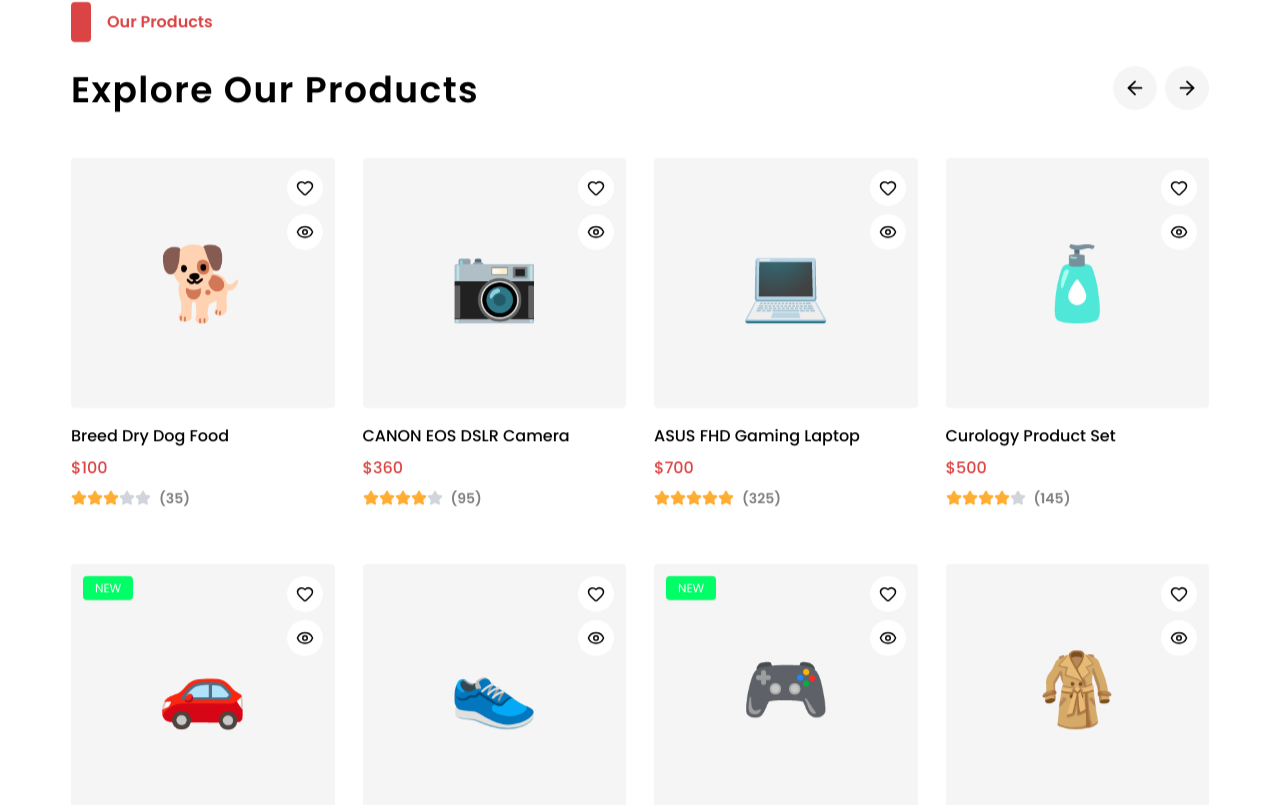
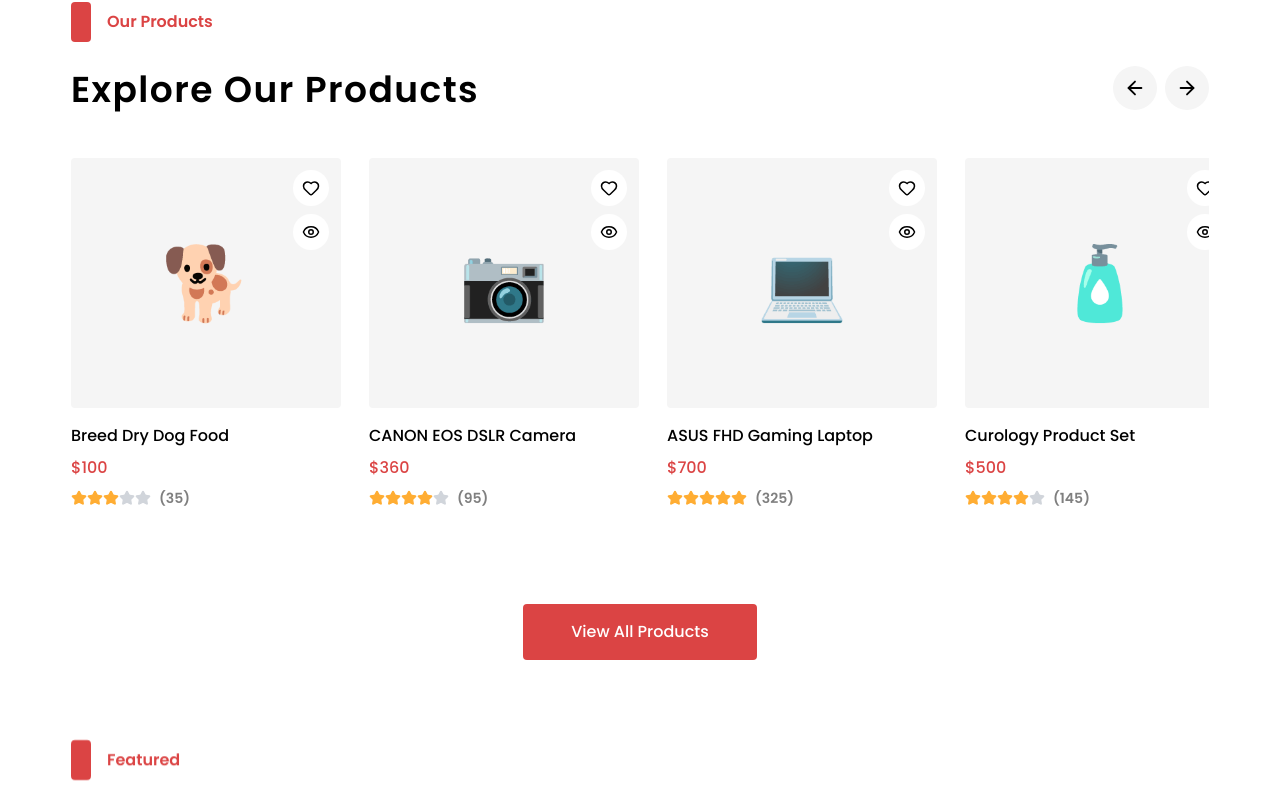
Before and after one commit to anointedosara/ecommerce, a Next.js app: page / in a window 1280 px wide. Shown: the part 2861-3666 px from the top of the page. Built offline with nearby package versions, Linux system fonts and the light colour scheme.

Commit message:
first commit

```diff
--- a/src/components/home/ExploreProducts.tsx
+++ b/src/components/home/ExploreProducts.tsx
@@ -1,5 +1,6 @@
 "use client";
 
+import { useRef } from "react";
 import Link from "next/link";
 import { exploreProducts } from "@/lib/data";
 import SectionHeading from "@/components/ui/SectionHeading";
@@ -9,18 +10,30 @@ import { useLanguage } from "@/lib/i18n";
 
 export default function ExploreProducts() {
   const { t } = useLanguage();
+  const rowRef = useRef<HTMLDivElement>(null);
+
+  const scroll = (direction: 1 | -1) => {
+    rowRef.current?.scrollBy({ left: direction * 297, behavior: "smooth" });
+  };
+
   return (
     <section className="mx-auto max-w-[1170px] px-4 pt-16">
       <SectionHeading
         label={t("section.ourProducts")}
         title={t("section.exploreProducts")}
       >
-        <CarouselArrows />
+        <CarouselArrows onPrev={() => scroll(-1)} onNext={() => scroll(1)} />
       </SectionHeading>
 
-      <div className="mt-12 grid grid-cols-1 gap-x-7 gap-y-14 sm:grid-cols-2 lg:grid-cols-4">
+      {/* Single horizontally scrollable row, like Flash Sales */}
+      <div
+        ref={rowRef}
+        className="no-scrollbar mt-12 flex gap-7 overflow-x-auto scroll-smooth pb-2"
+      >
         {exploreProducts.map((product) => (
-          <ProductCard key={product.id} product={product} showDiscount={false} />
+          <div key={product.id} className="w-[270px] shrink-0">
+            <ProductCard product={product} showDiscount={false} />
+          </div>
         ))}
       </div>
 
--- a/src/components/product/ProductDetails.tsx
+++ b/src/components/product/ProductDetails.tsx
@@ -15,7 +15,7 @@ export default function ProductDetails({ product }: { product: Product }) {
   const sizes = product.sizes ?? defaultSizes;
 
   const router = useRouter();
-  const { addToCart, toggleWishlist, isInWishlist } = useStore();
+  const { addToCart, toggleWishlist, isInWishlist, user } = useStore();
   const wished = isInWishlist(product.id);
 
   const [activeImage, setActiveImage] = useState(0);
@@ -23,9 +23,15 @@ export default function ProductDetails({ product }: { product: Product }) {
   const [size, setSize] = useState(sizes.includes("M") ? "M" : sizes[0]);
   const [qty, setQty] = useState(2);
 
+  // Guests must sign up before buying or saving to wishlist.
   const buyNow = () => {
+    if (!user) return router.push("/signup");
     addToCart(product, qty, size);
     router.push("/cart");
+  };
+  const handleWishlist = () => {
+    if (!user) return router.push("/signup");
+    toggleWishlist(product);
   };
 
   const description =
@@ -152,7 +158,7 @@ export default function ProductDetails({ product }: { product: Product }) {
           <button
             type="button"
             aria-label="Add to wishlist"
-            onClick={() => toggleWishlist(product)}
+            onClick={handleWishlist}
             className={`flex h-10 w-10 items-center justify-center rounded border transition-colors ${
               wished
                 ? "border-primary bg-primary text-white"
--- a/src/components/ui/ProductCard.tsx
+++ b/src/components/ui/ProductCard.tsx
@@ -57,9 +57,21 @@ export default function ProductCard({
     toggleWishlist,
     removeFromWishlist,
     isInWishlist,
+    user,
   } = useStore();
   const { t } = useLanguage();
+  const router = useRouter();
   const wished = isInWishlist(product.id);
+
+  // Guests must sign up before they can add to cart or wishlist.
+  const handleAddToCart = () => {
+    if (!user) return router.push("/signup");
+    addToCart(product);
+  };
+  const handleWishlist = () => {
+    if (!user) return router.push("/signup");
+    toggleWishlist(product);
+  };
 
   return (
     <div className="group flex flex-col gap-4">
@@ -108,7 +120,7 @@ export default function ProductCard({
               <IconButton
                 label="Toggle wishlist"
                 active={wished}
-                onClick={() => toggleWishlist(product)}
+                onClick={handleWishlist}
               >
                 <Heart size={18} className={wished ? "fill-current" : ""} />
               </IconButton>
@@ -129,7 +141,7 @@ export default function ProductCard({
         {/* Add to cart — slides up on hover, or stays pinned with a cart icon. */}
         <button
           type="button"
-          onClick={() => addToCart(product)}
+          onClick={handleAddToCart}
           className={`absolute inset-x-0 bottom-0 z-10 flex items-center justify-center gap-2 bg-black py-2.5 text-base font-medium text-white transition-transform duration-300 ${
             cartMode === "hover"
               ? "translate-y-full group-hover:translate-y-0"
```
